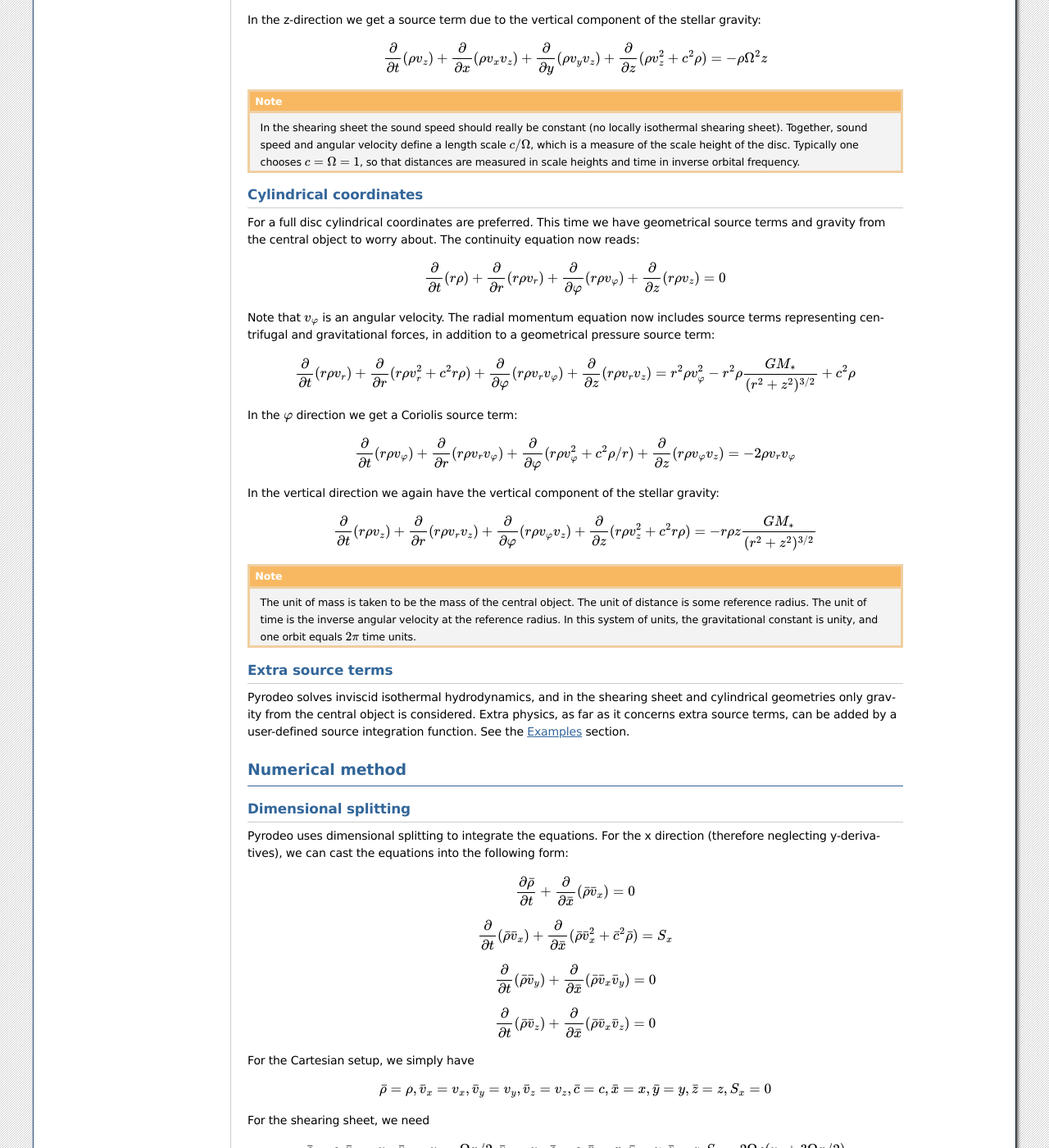
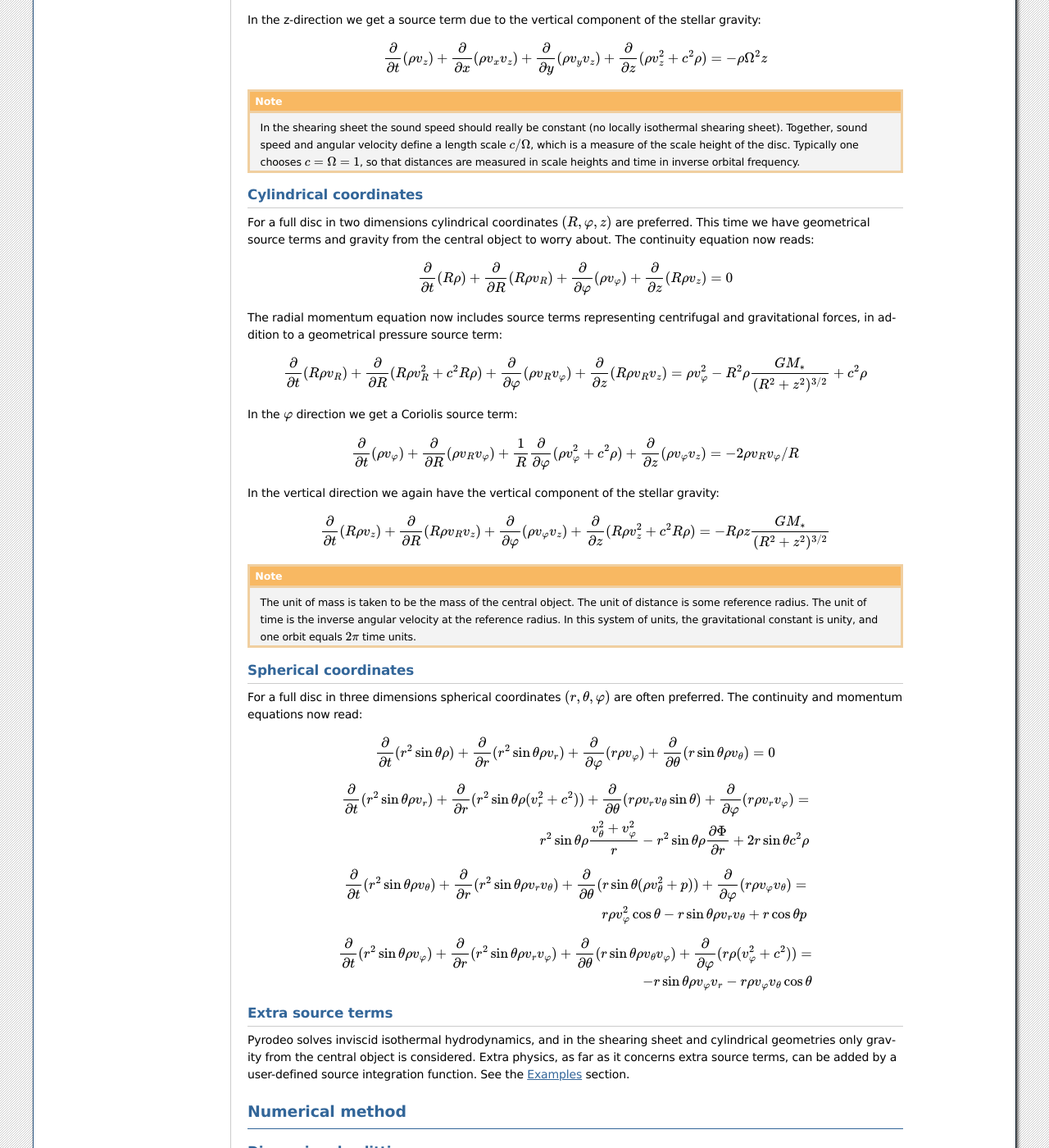
Before and after one commit to GL551/pyrodeo, a Sphinx documentation site: the page built from doc/index.rst, in a window 1280 px wide and 1400 px high, scrolled down 1620 px. Shown: the whole window at 82% size. Built offline with Sphinx 7.4.7, drawn with Linux system fonts in a browser that asks for light colours; formulas are drawn with MathJax 3; some of the changed text lies outside the part shown.

Commit message:
Descibe spherical coordinates

```diff
--- a/doc/index.rst
+++ b/doc/index.rst
@@ -143,42 +143,42 @@ of the stellar gravity:
 Cylindrical coordinates
 ^^^^^^^^^^^^^^^^^^^^^^^^^^^^^^^^^^^^
 
-For a full disc cylindrical coordinates are preferred. This time we
-have geometrical source terms and gravity from the central object to
-worry about. The continuity equation now reads:
+For a full disc in two dimensions cylindrical coordinates
+:math:`(R,\varphi,z)` are preferred. This time we have geometrical
+source terms and gravity from the central object to worry about. The
+continuity equation now reads:
 
 .. math::
 
-    \frac{\partial}{\partial t}(r\rho) + \frac{\partial}{\partial r}(r\rho
-    v_r) + \frac{\partial}{\partial \varphi}(r\rho v_\varphi) + \frac{\partial}{\partial z}(r\rho v_z)=0
+    \frac{\partial}{\partial t}(R\rho) + \frac{\partial}{\partial R}(R\rho
+    v_R) + \frac{\partial}{\partial \varphi}(\rho v_\varphi) + \frac{\partial}{\partial z}(R\rho v_z)=0
 
-Note that :math:`v_\varphi` is an angular velocity. The radial
-momentum equation now includes source terms representing centrifugal
-and gravitational forces, in addition to a geometrical pressure source
-term:
+The radial momentum equation now includes source terms representing
+centrifugal and gravitational forces, in addition to a geometrical
+pressure source term:
 
 .. math::
 
-    \frac{\partial}{\partial t}(r\rho v_r) + \frac{\partial}{\partial r}(r\rho
-    v_r^2 + c^2r\rho) + \frac{\partial}{\partial \varphi}(r\rho v_r
-    v_\varphi)+\frac{\partial}{\partial z}(r\rho v_r v_z)= r^2\rho v_\varphi^2 - r^2\rho\frac{GM_*}{(r^2+z^2)^{3/2}} + c^2\rho
+    \frac{\partial}{\partial t}(R\rho v_R) + \frac{\partial}{\partial R}(R\rho
+    v_R^2 + c^2R\rho) + \frac{\partial}{\partial \varphi}(\rho v_R
+    v_\varphi)+\frac{\partial}{\partial z}(R\rho v_R v_z)= \rho v_\varphi^2 - R^2\rho\frac{GM_*}{(R^2+z^2)^{3/2}} + c^2\rho
 
 In the :math:`\varphi` direction we get a Coriolis source term:
 
 .. math::
 
-    \frac{\partial}{\partial t}(r\rho v_\varphi) + \frac{\partial}{\partial r}(r\rho
-    v_r v_\varphi) + \frac{\partial}{\partial \varphi}(r\rho v_\varphi^2 +
-    c^2\rho/r) +\frac{\partial}{\partial z}(r\rho v_\varphi v_z)=-2\rho v_r v_\varphi
+    \frac{\partial}{\partial t}(\rho v_\varphi) + \frac{\partial}{\partial R}(\rho
+    v_R v_\varphi) + \frac{1}{R}\frac{\partial}{\partial \varphi}(\rho v_\varphi^2 +
+    c^2\rho) +\frac{\partial}{\partial z}(\rho v_\varphi v_z)=-2\rho v_R v_\varphi/R
 
 In the vertical direction we again have the vertical component of the
 stellar gravity:
 
 .. math::
 
-    \frac{\partial}{\partial t}(r\rho v_z) + \frac{\partial}{\partial r}(r\rho
-    v_r v_z) + \frac{\partial}{\partial \varphi}(r\rho v_\varphi v_z)+
-    \frac{\partial}{\partial z}(r\rho v_z^2 + c^2r\rho) = -r\rho z\frac{GM_*}{(r^2+z^2)^{3/2}}
+    \frac{\partial}{\partial t}(R\rho v_z) + \frac{\partial}{\partial R}(R\rho
+    v_R v_z) + \frac{\partial}{\partial \varphi}(\rho v_\varphi v_z)+
+    \frac{\partial}{\partial z}(R\rho v_z^2 + c^2R\rho) = -R\rho z\frac{GM_*}{(R^2+z^2)^{3/2}}
 
 .. NOTE::
    The unit of mass is taken to be the mass of the central object. The
@@ -186,6 +186,45 @@ stellar gravity:
    inverse angular velocity at the reference radius. In this system of
    units, the gravitational constant is unity, and one orbit equals
    :math:`2\pi` time units.
+
+Spherical coordinates
+^^^^^^^^^^^^^^^^^^^^^^^^^^^^^^^^^^^^
+
+For a full disc in three dimensions spherical coordinates
+:math:`(r,\theta,\varphi)` are often preferred. The continuity and
+momentum equations now read:
+
+.. math::
+
+    \frac{\partial}{\partial t}(r^2\sin\theta\rho) +
+    \frac{\partial}{\partial r}(r^2\sin\theta\rho v_r) + \frac{\partial}{\partial \varphi}(r\rho v_\varphi) + \frac{\partial}{\partial \theta}(r\sin\theta\rho v_\theta)=0
+
+.. math::
+
+    \frac{\partial}{\partial t} (r^2\sin\theta\rho v_r)
+    +\frac{\partial}{\partial r}(r^2\sin\theta\rho(v_r^2+c^2)) +
+    \frac{\partial}{\partial\theta}(r\rho v_r v_\theta\sin\theta) + \frac{\partial}{\partial\varphi} (r\rho v_r v_\varphi) = \\
+    r^2\sin\theta\rho\frac{v_\theta^2 + v_\varphi^2}{r}
+    -r^2\sin\theta\rho\frac{\partial \Phi}{\partial r}+2r\sin\theta c^2\rho
+
+.. math::
+
+   \frac{\partial}{\partial t} (r^2\sin\theta\rho v_\theta) +
+   \frac{\partial}{\partial r}(r^2\sin\theta\rho v_rv_\theta) +
+   \frac{\partial}{\partial\theta}(r\sin\theta(\rho v_\theta^2 + p)) +
+   \frac{\partial}{\partial\varphi}(r\rho v_\varphi v_\theta) = \\
+   r\rho v_\varphi^2\cos\theta - r\sin\theta\rho v_rv_\theta + r\cos\theta p
+
+.. math::
+
+   \frac{\partial}{\partial t} (r^2\sin\theta\rho v_\varphi) +
+   \frac{\partial}{\partial r}(r^2\sin\theta\rho v_r v_\varphi) +
+   \frac{\partial}{\partial\theta}(r\sin\theta\rho v_\theta
+   v_\varphi) + \frac{\partial}{\partial\varphi}(r\rho
+   (v_\varphi^2+c^2)) = \\
+   -r\sin\theta\rho v_\varphi v_r-r\rho v_\varphi
+   v_\theta \cos\theta
+
 
 Extra source terms
 ^^^^^^^^^^^^^^^^^^^^^^^^^^^^^^^
@@ -202,8 +241,12 @@ Numerical method
 Dimensional splitting
 ^^^^^^^^^^^^^^^^^^^^^^^^^^^^^^^
 
-Pyrodeo uses dimensional splitting to integrate the equations. For the
-x direction (therefore neglecting y-derivatives), we can cast the
+Pyrodeo uses dimensional splitting to integrate the equations.
+
+First direction (x, r)
+"""""""""""""""""""""""""""
+
+For the x direction (therefore neglecting y- and z-derivatives), we can cast the
 equations into the following form:
 
 .. math::
@@ -241,16 +284,29 @@ For the shearing sheet, we need
    \bar\rho =\rho, \bar v_x = v_x, \bar v_y = v_y - \Omega x/2, \bar v_z = v_z, \bar c = c, \bar x
    = x, \bar y = y, \bar z = z , S_x = 2\Omega \rho (v_y +3\Omega x/2)
 
-Finally, in cylindrical coordinates we need
+In cylindrical coordinates we need
 
 .. math::
 
-   \bar\rho =r\rho, \bar v_x = v_r, \bar v_y = r^2v_\varphi, \bar v_z
+   \bar\rho =R\rho, \bar v_x = v_R, \bar v_y = Rv_\varphi, \bar v_z
    = v_z, \bar c = c, \bar x
-   = r, \bar y = \varphi, \bar z = z , S_x = r^2\rho v_\varphi^2 -
-   \frac{r^2\rho GM_*}{(r^2+z^2)^{3/2}} + c^2\rho
+   = R, \bar y = \varphi, \bar z = z , S_x = \rho v_\varphi^2 -
+   \frac{R^2\rho GM_*}{(R^2+z^2)^{3/2}} + c^2\rho
 
-For the y-integration (neglecting x-derivatives) we can cast the
+Finally, for spherical coordinates we need:
+
+.. math::
+
+   \bar\rho =r^2\sin\theta \rho, \bar v_x =v_r, \bar v_y =rv_\varphi ,
+   \bar v_z =rv_\theta, \bar c = c, \bar x = r, \bar y = \varphi, \bar
+   z = \theta, S_x = \bar\rho\frac{\bar v_z^2 + \bar
+   v_y^2}{r^3}-\bar\rho\frac{\partial \Phi}{\partial r}+\frac{2
+   c^2\bar\rho}{r}
+
+Second direction (y, :math:`\varphi`)
+"""""""""""""""""""""""""""""""""""""""""""""""
+
+For the y-integration (neglecting x- and z-derivatives) we can cast the
 equations in the form:
 
 .. math::
@@ -285,8 +341,19 @@ In cylindrical coordinates we need
 
 .. math::
 
-   \bar\rho =\rho, \bar v_x = v_r, \bar v_y = v_\varphi, \bar v_z =
-   v_z, \bar c = c/r, \bar x = r, \bar y = \varphi, \bar z = z, S_y = 0
+   \bar\rho =\rho, \bar v_x = v_R, \bar v_y = v_\varphi/R, \bar v_z =
+   v_z, \bar c = c/R, \bar x = R, \bar y = \varphi, \bar z = z, S_y = 0
+
+Finally, spherical coordinates:
+
+.. math::
+
+   \bar\rho =rho, \bar v_x =v_r, \bar v_y =v_\varphi/(r\sin\theta),
+   \bar v_z =v_\theta, \bar c =c/(r\sin\theta), \bar x =r, \bar y =\varphi, \bar
+   z =\theta, S_y =0
+
+Third direction (z, :math:`\theta`)
+"""""""""""""""""""""""""""""""""""""""""""""""
 
 Finally, for the z integration we can cast the equations in the form:
 
@@ -322,8 +389,19 @@ In cylindrical coordinates we need
 
 .. math::
 
-   \bar\rho =\rho, \bar v_x = v_r, \bar v_y = v_\varphi, \bar v_z =
-   v_z, \bar c = c, \bar x = r, \bar y = \varphi, \bar z = z, S_z =-\rho z\frac{GM_*}{(r^2+z^2)^{3/2}}
+   \bar\rho =\rho, \bar v_x = v_R, \bar v_y = v_\varphi/R, \bar v_z =
+   v_z, \bar c = c, \bar x = R, \bar y = \varphi, \bar z = z, S_z =-\rho z\frac{GM_*}{(R^2+z^2)^{3/2}}
+
+Finally, spherical coordinates:
+
+.. math::
+
+   \bar\rho =\sin\theta \rho, \bar v_x =v_r, \bar v_y =\sin\theta v_\varphi,
+   \bar v_z =v_\theta/r, \bar c =c/r, \bar x =r, \bar y =\varphi, \bar
+   z =\theta, S_z =\rho \cos\theta (v_\varphi^2+c^2)/r^2
+
+Unified approach
+"""""""""""""""""""""""""""
 
 Note that the resulting equations are very symmetric in x, y and z: if we
 swap x and y in the y integration the equations have exactly the same
```
